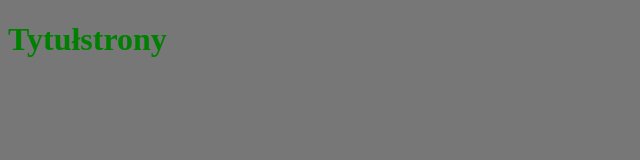
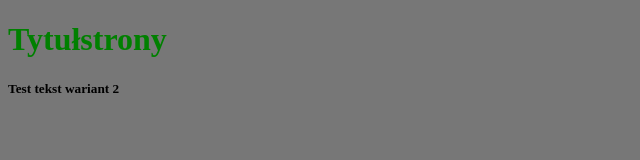
Before and after one commit to x5p3l/witryna2, a plain HTML site: page index.html in a window 1280 px wide. Shown: the whole page, without its empty margins (0-640 px from the left). Drawn offline with Linux system fonts and the light colour scheme.

Commit message:
Green edition

```diff
--- a/index.html
+++ b/index.html
@@ -8,5 +8,6 @@
 </head>
 <body>
     <h1>Tytułstrony</h1>
+    <h5>Test tekst wariant 2</h5>
 </body>
 </html>
--- a/style.css
+++ b/style.css
@@ -4,3 +4,7 @@
 h1 {
     color: green;
 }
+h5 {
+    color: black;
+
+}
```
